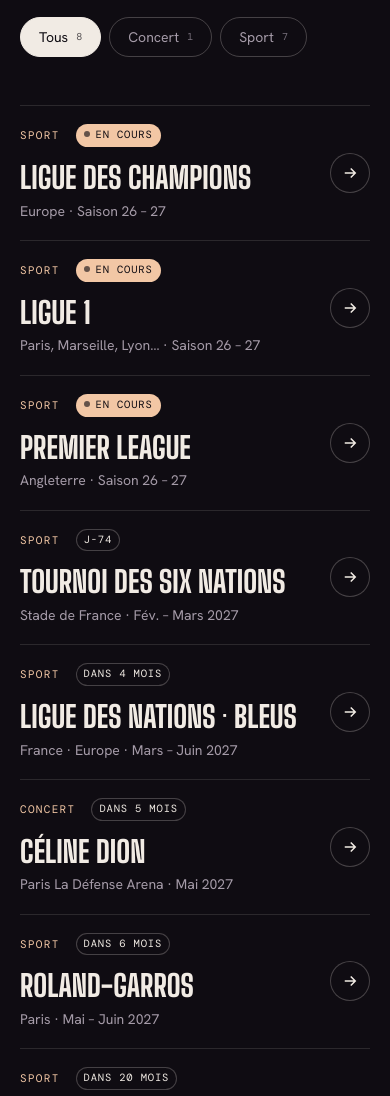
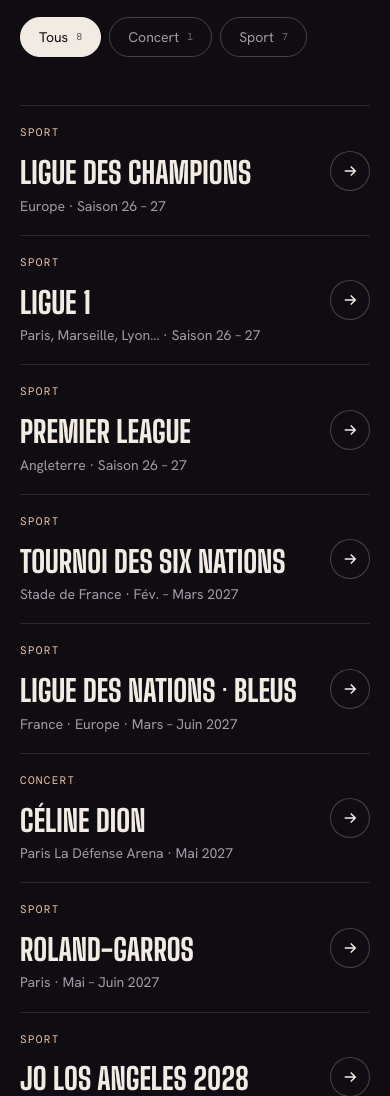
Before and after one commit to arthurpsrt/discord-verification-bot, a plain HTML site: page tmk-moments/index.html in a window 390 px wide. Shown: the part 4409-5505 px from the top of the page. Drawn offline with nearby package versions, Linux system fonts and the light colour scheme.

Commit message:
Remove event countdown badges (keep dates on mobile)
Co-Authored-By: Claude Opus 5.5 <noreply@anthropic.com>
Claude-Session: https://claude.ai/code/session_017Xn9aCj8RMvcAJrdxaGSL2

```diff
--- a/tmk-moments/index.html
+++ b/tmk-moments/index.html
@@ -254,17 +254,13 @@ section { position: relative; }
 .ev-list { list-style: none; margin: 0; padding: 0; border-top: 1px solid var(--line); }
 .ev { border-bottom: 1px solid var(--line); }
 .ev-btn { width: 100%; background: none; border: 0; cursor: pointer; text-align: left; padding: 26px 0; display: grid; align-items: center; gap: 24px;
-  grid-template-columns: 200px minmax(0, 1fr) 220px 150px 48px; position: relative; isolation: isolate; }
+  grid-template-columns: 120px minmax(0, 1fr) 220px 160px 48px; position: relative; isolation: isolate; }
 .ev-btn::before { content: ""; position: absolute; inset: 0 -18px; z-index: -1; background: var(--ink-2); border-radius: 14px; transform: scaleY(.6); opacity: 0; transition: transform .5s var(--ease), opacity .4s; }
 .ev-btn:hover::before, .ev-btn:focus-visible::before { transform: scaleY(1); opacity: 1; }
 .ev-cat { font-family: var(--f-mono); font-size: 12px; letter-spacing: .12em; text-transform: uppercase; color: var(--glow); }
 .ev-name { font-family: var(--f-display); font-weight: 800; text-transform: uppercase; font-size: clamp(32px, 3.6vw, 52px); line-height: .95; transition: transform .6s var(--ease); min-width: 0; overflow-wrap: anywhere; }
 .ev-btn:hover .ev-name { transform: translateX(14px); }
 .ev-where, .ev-when { color: var(--mist); font-size: 15px; }
-.ev-count { font-style: normal; display: inline-block; margin-left: 8px; padding: 3px 8px; border-radius: 999px; font-size: 10.5px; letter-spacing: .08em; color: var(--pearl); box-shadow: inset 0 0 0 1px var(--line-strong); vertical-align: 1px; white-space: nowrap; }
-.ev-count.hot { color: var(--ink); background: var(--glow); box-shadow: none; }
-.ev-count.hot::before { content: ""; display: inline-block; width: 6px; height: 6px; border-radius: 50%; background: var(--ink); margin-right: 6px; vertical-align: 1px; animation: blink 1.6s ease-in-out infinite; }
-@keyframes blink { 50% { opacity: .25; } }
 .ev-when-m { display: none; }
 .ev-when { font-family: var(--f-mono); font-size: 13px; letter-spacing: .04em; }
 .ev-go { width: 48px; height: 48px; border-radius: 50%; display: grid; place-items: center; box-shadow: inset 0 0 0 1px var(--line-strong); transition: background .4s, transform .6s var(--ease); justify-self: end; }
@@ -438,7 +434,7 @@ section { position: relative; }
 
 /* ---------- responsive ---------- */
 @media (max-width: 1080px) {
-  .ev-btn { grid-template-columns: 180px minmax(0, 1fr) 220px 48px; }
+  .ev-btn { grid-template-columns: 100px minmax(0, 1fr) 200px 48px; }
   .ev-when { display: none; }
   .ev-when-m { display: inline; }
   .services { grid-template-columns: repeat(2, minmax(0, 1fr)); }
@@ -923,29 +919,16 @@ section { position: relative; }
   var $$ = function (s, c) { return Array.prototype.slice.call((c || document).querySelectorAll(s)); };
 
   /* ---------------- data ---------------- */
-  // start: first date of the event (YYYY-MM-DD); live: season already running
   var EVENTS = [
-    { cat: "Sport",   name: "Ligue des Champions",        where: "Europe",                    when: "Saison 26 – 27",   live: true },
-    { cat: "Sport",   name: "Ligue 1",                    where: "Paris, Marseille, Lyon…",   when: "Saison 26 – 27",   live: true },
-    { cat: "Sport",   name: "Premier League",             where: "Angleterre",                when: "Saison 26 – 27",   live: true },
-    { cat: "Sport",   name: "Tournoi des Six Nations",    where: "Stade de France",           when: "Fév. – Mars 2027", start: "2027-02-06" },
-    { cat: "Sport",   name: "Ligue des Nations · Bleus",  where: "France · Europe",           when: "Mars – Juin 2027", start: "2027-03-25" },
-    { cat: "Concert", name: "Céline Dion",                where: "Paris La Défense Arena",    when: "Mai 2027",         start: "2027-05-08" },
-    { cat: "Sport",   name: "Roland-Garros",              where: "Paris",                     when: "Mai – Juin 2027",  start: "2027-05-23" },
-    { cat: "Sport",   name: "JO Los Angeles 2028",        where: "Los Angeles, États-Unis",   when: "Juillet 2028",     start: "2028-07-14" }
+    { cat: "Sport",   name: "Ligue des Champions",        where: "Europe",                    when: "Saison 26 – 27" },
+    { cat: "Sport",   name: "Ligue 1",                    where: "Paris, Marseille, Lyon…",   when: "Saison 26 – 27" },
+    { cat: "Sport",   name: "Premier League",             where: "Angleterre",                when: "Saison 26 – 27" },
+    { cat: "Sport",   name: "Tournoi des Six Nations",    where: "Stade de France",           when: "Fév. – Mars 2027" },
+    { cat: "Sport",   name: "Ligue des Nations · Bleus",  where: "France · Europe",           when: "Mars – Juin 2027" },
+    { cat: "Concert", name: "Céline Dion",                where: "Paris La Défense Arena",    when: "Mai 2027" },
+    { cat: "Sport",   name: "Roland-Garros",              where: "Paris",                     when: "Mai – Juin 2027" },
+    { cat: "Sport",   name: "JO Los Angeles 2028",        where: "Los Angeles, États-Unis",   when: "Juillet 2028" }
   ];
-  function countdown(e) {
-    if (e.live) return { txt: "En cours", hot: true };
-    if (!e.start) return null;
-    var p = e.start.split("-"), d = new Date(+p[0], +p[1] - 1, +p[2]);
-    var now = new Date(); now.setHours(0, 0, 0, 0);
-    var days = Math.round((d - now) / 864e5);
-    if (days < 0) return { txt: "En cours", hot: true };
-    if (days === 0) return { txt: "Aujourd'hui", hot: true };
-    if (days <= 90) return { txt: "J-" + days, hot: days <= 30 };
-    var m = Math.round(days / 30.4);
-    return { txt: "Dans " + m + " mois" };
-  }
   var TYPE_FOR = { Concert: "t-concert", Sport: "t-sport", Spectacle: "t-spectacle", Festival: "t-festival" };
   function esc(s) { return String(s).replace(/[&<>"]/g, function (c) { return { "&": "&amp;", "<": "&lt;", ">": "&gt;", '"': "&quot;" }[c]; }); }
 
@@ -960,9 +943,8 @@ section { position: relative; }
   var list = $("#ev-list");
   var arrow = '<svg viewBox="0 0 24 24" fill="none" stroke-width="2"><path d="M5 12h14M13 6l6 6-6 6"/></svg>';
   list.innerHTML = EVENTS.map(function (e, i) {
-    var cd = countdown(e);
     return '<li class="ev" data-cat="' + e.cat + '"><button type="button" class="ev-btn" data-i="' + i + '" aria-label="Demander ' + esc(e.name) + '">' +
-      '<span class="ev-cat">' + e.cat + (cd ? ' <em class="ev-count' + (cd.hot ? " hot" : "") + '">' + cd.txt + "</em>" : "") + "</span>" +
+      '<span class="ev-cat">' + e.cat + "</span>" +
       '<span class="ev-name">' + esc(e.name) + "</span>" +
       '<span class="ev-where">' + esc(e.where) + '<span class="ev-when-m"> · ' + esc(e.when) + "</span></span>" +
       '<span class="ev-when">' + esc(e.when) + "</span>" +
```
